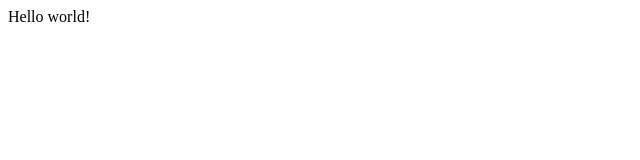
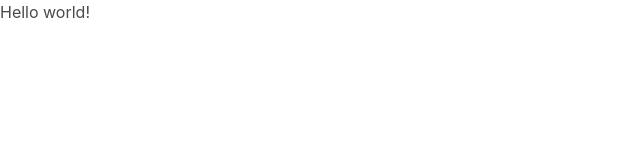
Before and after one commit to jamjnsn/cartridge, a Vue app: page / in a window 1280 px wide. Shown: the top 160 px of the page, without its empty margins (0-640 px from the left). Built offline with nearby package versions, Linux system fonts and the light colour scheme.

Commit message:
Add Bulma

```diff
--- /dev/null
+++ b/client/assets/styles/global.scss
@@ -0,0 +1,12 @@
+$primary: hsl(246, 97%, 66%);
+$secondary: hsl(271, 100%, 71%);
+
+$fancy-gradient: linear-gradient(
+	25deg,
+	rgba(102, 86, 252, 1) 0%,
+	rgba(102, 86, 252, 1) 10%,
+	rgba(147, 86, 252, 1) 50%,
+	rgba(204, 84, 247, 1) 100%
+);
+
+@import 'bulma/sass/utilities/_all.sass';
--- a/client/main.ts
+++ b/client/main.ts
@@ -1,6 +1,8 @@
 import { createApp } from 'vue'
 import App from './App.vue'
 import router from './router'
+
+import 'bulma'
 
 const app = createApp(App)
 
--- a/package.json
+++ b/package.json
@@ -15,6 +15,7 @@
 	},
 	"dependencies": {
 		"body-parser": "^1.20.2",
+		"bulma": "^0.9.4",
 		"express": "^4.18.2",
 		"vue": "^3.2.47",
 		"vue-router": "^4.1.6"
@@ -34,6 +35,7 @@
 		"nodemon": "^2.0.21",
 		"npm-run-all": "^4.1.5",
 		"prettier": "^2.8.4",
+		"sass": "^1.59.3",
 		"ts-node": "^10.9.1",
 		"typescript": "~4.8.4",
 		"vite": "^4.1.4",
--- a/vite.config.ts
+++ b/vite.config.ts
@@ -17,5 +17,12 @@ export default defineConfig({
 				changeOrigin: true
 			}
 		}
+	},
+	css: {
+		preprocessorOptions: {
+			scss: {
+				additionalData: `@import "@/client/assets/styles/global.scss";`
+			}
+		}
 	}
 })
```
Also changed, not shown: 1 other file (tests, documents, lock files or other folders).
